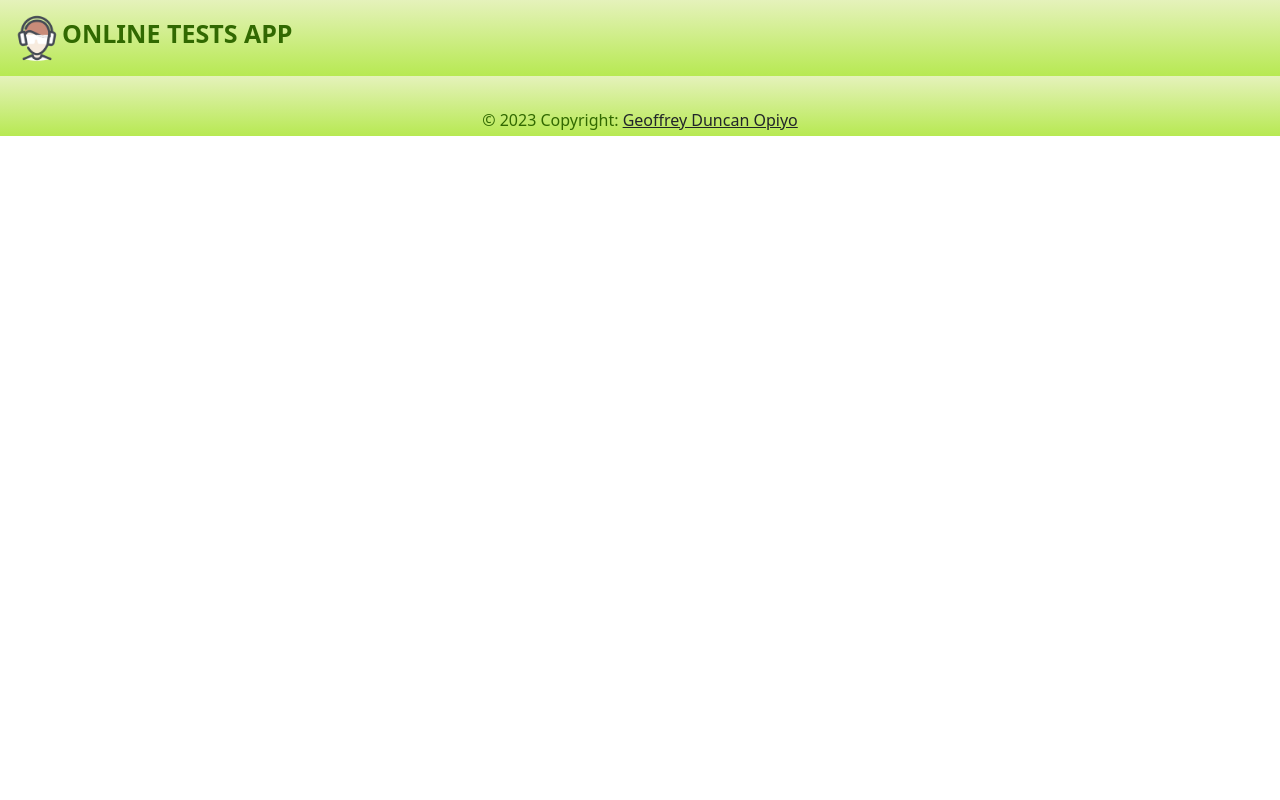
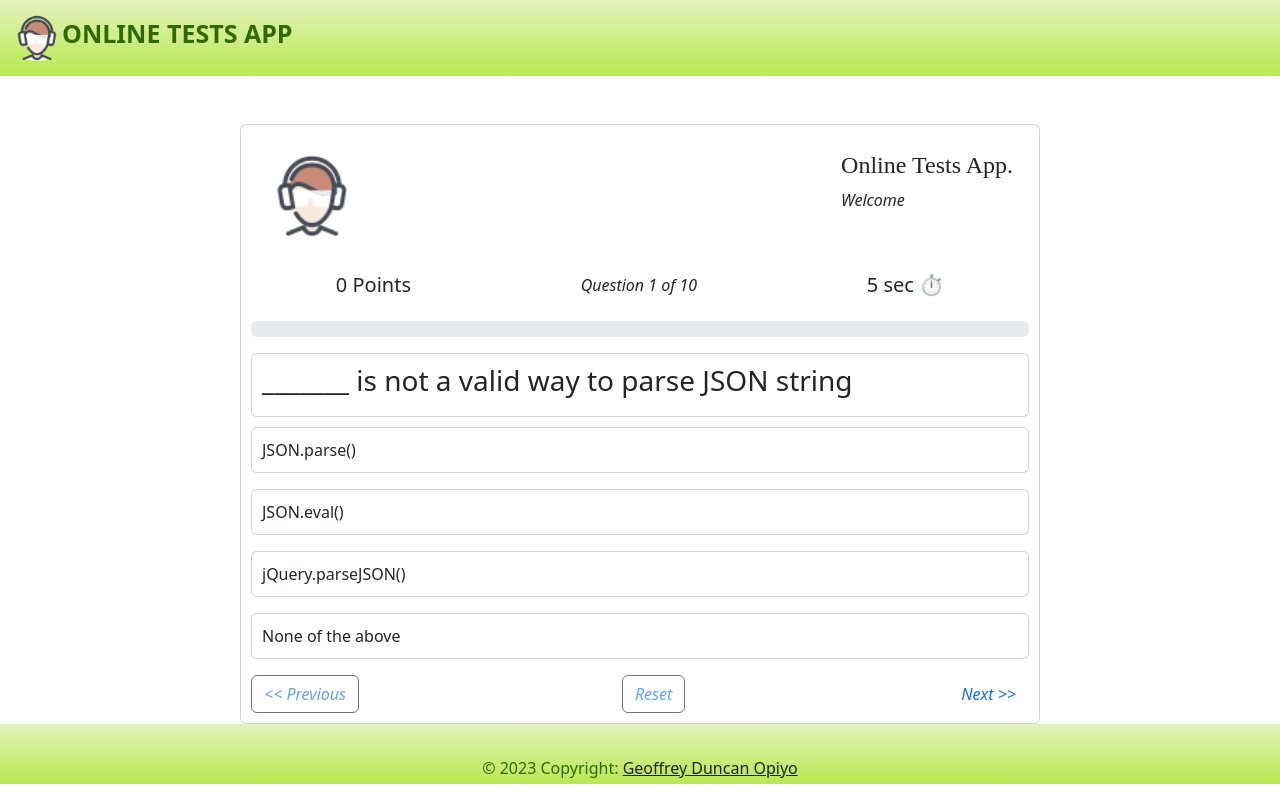
Before and after one commit to sammmy123/Onlinetest, an Angular app in the folder online-tests-app/: page /quiz in a window 1280 px wide. Before the commit this address led to /. Built offline with nearby package versions, Linux system fonts and the light colour scheme.

Commit message:
Complete coding quiz component ts file

```diff
--- a/online-tests-app/src/app/app-routing.module.ts
+++ b/online-tests-app/src/app/app-routing.module.ts
@@ -6,7 +6,7 @@ import { WelcomeComponent } from './components/welcome/welcome.component';
 const routes: Routes = [
   { path: '', redirectTo: 'welcome', pathMatch: 'full' },
   { path: 'welcome', component: WelcomeComponent },
-  { path: 'question', component: QuizComponent },
+  { path: 'quiz', component: QuizComponent },
 ];
 
 @NgModule({
--- a/online-tests-app/src/app/components/quiz/quiz.component.ts
+++ b/online-tests-app/src/app/components/quiz/quiz.component.ts
@@ -13,7 +13,7 @@ export class QuizComponent implements OnInit {
   public questionList: any = [];
   public currentQuestion: number = 0;
   public points: number = 0;
-  counter = 5;
+  counter = 10;
   correctAnswer: number = 0;
   inCorrectAnswer: number = 0;
   interval$: any;
@@ -80,8 +80,8 @@ export class QuizComponent implements OnInit {
         this.counter--; // decrease 60 sec to 0sec
         if (this.counter === 0) {
           this.currentQuestion++; //increase question count + 1
-          this.counter = 5; // timer for 60 sec
-          this.points -= 5; // if not answered within 60 sec it will take minus points
+          this.counter = 10; // timer for 60 sec
+          this.points -= 10; // if not answered within 60 sec it will take minus points
         }
       });
     setTimeout(() => {
@@ -96,7 +96,7 @@ export class QuizComponent implements OnInit {
   // reset counter
   resetCounter() {
     this.stopCounter();
-    this.counter = 5;
+    this.counter = 10;
     this.startCounter();
   }
   // reset question - starts from beginning again
@@ -104,7 +104,7 @@ export class QuizComponent implements OnInit {
     this.resetCounter();
     this.getAllQuestions();
     this.points = 0;
-    this.counter = 5;
+    this.counter = 10;
     this.currentQuestion = 0;
     this.progress = '0';
   }
--- a/online-tests-app/src/app/components/welcome/welcome.component.html
+++ b/online-tests-app/src/app/components/welcome/welcome.component.html
@@ -15,22 +15,10 @@
       <label for="">Enter your name:</label>
       <input #name type="text" class="form-control">
     </div>
-    <div class="col-6 col-md-4">
-      <label>Please Select Subject</label>
-      <div class="dropdown">
-        <button class="btn btn-primary dropdown-toggle" type="button" data-bs-toggle="dropdown" aria-expanded="false">
-          Dropdown button
-        </button>
-        <ul class="dropdown-menu">
-          <li><a class="dropdown-item" href="#">Action</a></li>
-          <li><a class="dropdown-item" href="#">Another action</a></li>
-          <li><a class="dropdown-item" href="#">etc.</a></li>
-        </ul>
-      </div>
-    </div>
+
   </div>
   <br>
   <div class="text-center">
-    <button class="btn btn-primary btn-lg" routerLink="/question" (click)="startTests()">[Begin the test]</button>
+    <button class="btn btn-primary btn-lg" routerLink="/quiz" (click)="startTests()">[Begin the test]</button>
   </div>
 </div>
```
